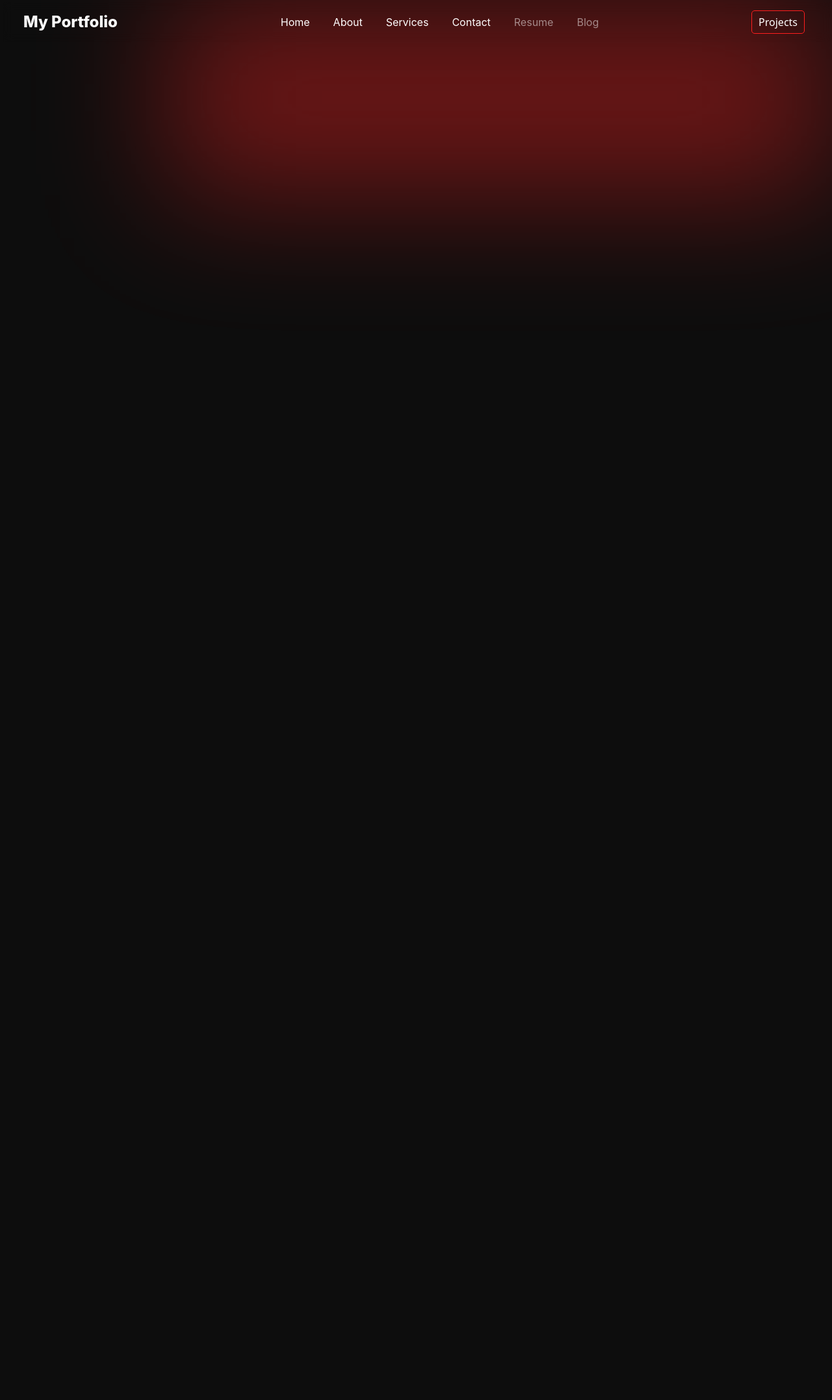
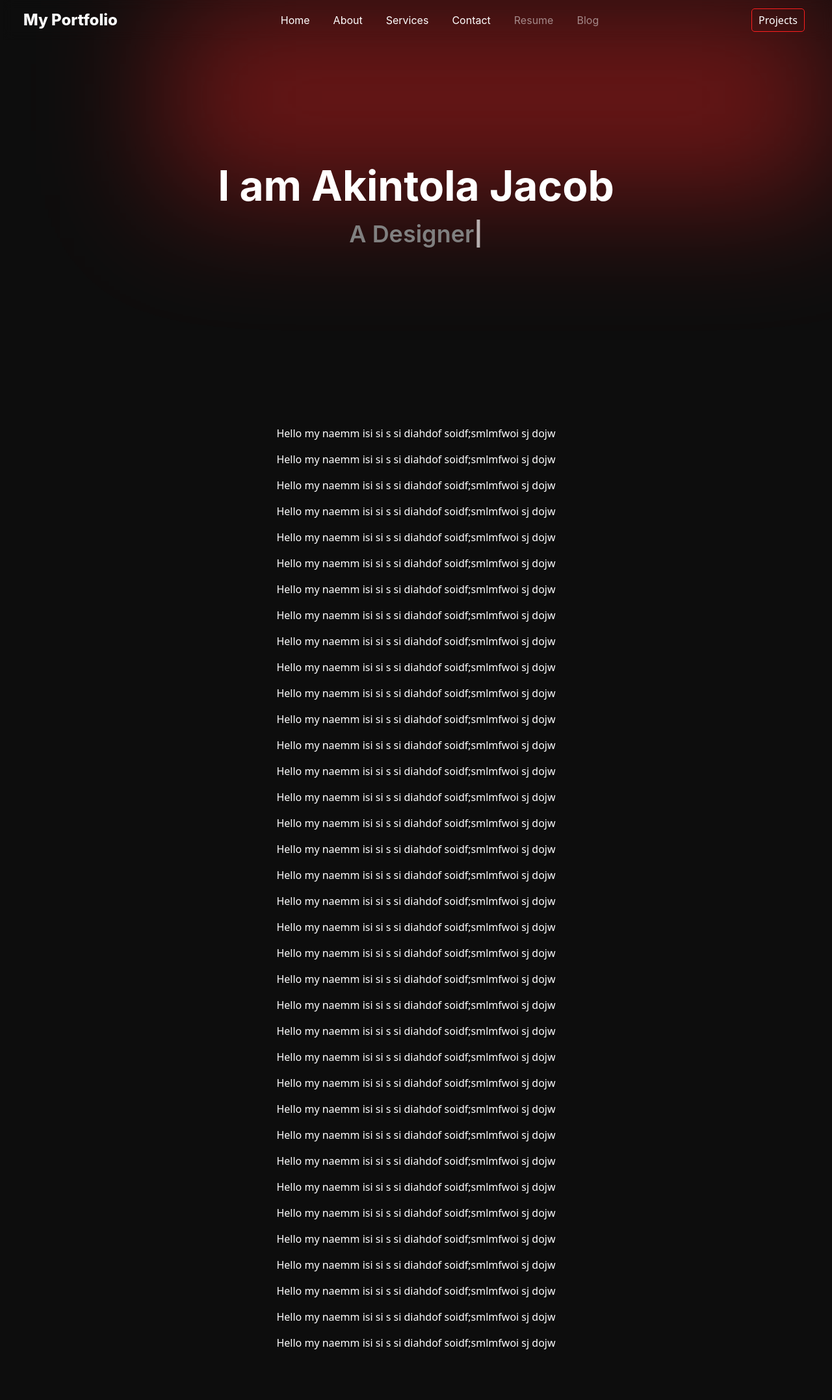
Before and after one commit to jaykobak/portfolio-website, a Flask app: page / in a window 1280 px wide. Shown: the whole page at 65% size. Before the commit the page ends 407 px from the top, so only its background shows below. Run offline with Flask 3, Linux system fonts and the light colour scheme; some libraries are stand-ins or nearby versions.

Commit message:
Achieve desired header

```diff
--- a/static/styles.css
+++ b/static/styles.css
@@ -26,13 +26,18 @@ body {
     backdrop-filter: blur(8px);
     width: 100%;
     opacity: 1;
-    margin-top: 3px;
     margin-left: 4px;
 }
 
 .navbar-brand {
     padding-left: 20px;
 }
+
+@media (max-width: 768px) {
+    .navbar-brand {
+        padding-left: 0;
+    }
+  }
 
 .navbar-nav {
     flex-direction: row;
@@ -46,33 +51,9 @@ body {
     position: relative;
 }
 
-.nav-link::after {
-    content: "";
-    position: absolute;
-    left: 0;
-    bottom: 7px;
-    height: 2px;
-    width: 0;
-    background-color: white;
-    transition: width 0.3s ease;
-}
-
-.nav-link:hover::after {
-    width: 100%;
-}
-
-/* Styles for smaller screens */
-@media (max-width: 768px) {
-    .nav-link:hover {
-        color: red !important;
-    }
-
-    /* Disable the underline effect on smaller screens */
-    .nav-link::after {
-        width: 0;
-        background-color: transparent;
-        color: red;
-    }
+/* Hover effect for the navlink */
+.nav-link:hover {
+    color: rgb(254, 57, 57) !important;
 }
 
 .disabled-link {
@@ -114,6 +95,7 @@ body {
     flex: none;
     flex-direction: column;
     position: relative;
+    padding-top: 56px;
     min-height: 100vh;
     justify-content: center;
     overflow: hidden;
@@ -140,6 +122,66 @@ body {
     z-index: 1;
 }
 
+/* Styling for the main header */
+.main-header {
+    text-align: center;
+    padding: 15% 20px;
+    margin: 0 auto;
+    max-width: 100%;
+    z-index: 3;
+}
+
+@media (max-width: 768px) {
+    .main-header {
+        padding: 30% 20px;
+    }
+  }
+
+/* Styling for the h2 element */
+.main-header h2 {
+    font-size: 64px;
+    color: white !important;
+}
+
+/* Styling for the paragraph */
+.main-header p {
+    font-size: 36px;
+    color: grey;
+}
+
+/* Responsive design for smaller screens */
+@media (max-width: 768px) {
+    .main-header h2 {
+        font-size: 40px;
+    }
+
+    .main-header p {
+        font-size: 25px;
+    }
+}
+
+.typed {
+    position: relative;
+    color: inherit;
+    padding-bottom: 5px;
+}
+
+.typed-cursor {
+    font-weight: bold;
+    color: white;
+    animation: blink 0.7s infinite;
+}
+
+@keyframes blink {
+    0%, 100% {
+        opacity: 1;
+    }
+    50% {
+        opacity: 0;
+    }
+}
+
+
 h1,
 h2 {
     color: white;
@@ -162,20 +204,58 @@ h2 {
     font-weight: 300;
     font-style: normal;
   }
-/* .navbar-brand {
-    font-size: 1.5rem;
-    margin: 10px;
-    padding: 10px;
-  }
 
-  .nav-link {
-    font-size: 1.2rem;
-    margin: 10px;
-    padding: 10px;
-  }
+.inter-main_header {
+    font-family: "Inter", sans-serif;
+    font-optical-sizing: auto;
+    font-weight: 700;
+    font-style: normal;
+}
 
-  body {
-    margin: 20px;
-    padding: 20px;
-    border: 1px solid #ccc;
-  } */
+.inter-main-header-paragraph {
+    font-family: "Inter", sans-serif;
+    font-optical-sizing: auto;
+    font-weight: 600;
+    font-style: normal;
+}
+
+/* Fade in animation */
+.fade-in {
+    opacity: 0;
+    animation: fadeInAnimation 1s ease forwards;
+    animation-delay: 0.5s;
+}
+
+.fade-in:nth-child(2) {
+    animation-delay: 1s;
+}
+
+.fade-in:nth-child(3) {
+    animation-delay: 2s;
+}
+
+.fade-in:nth-child(4) {
+    animation-delay: 3s;
+}
+
+@keyframes fadeInAnimation {
+    from {
+        opacity: 0;
+        transform: translateY(20px);
+    }
+    to {
+        opacity: 1;
+        transform: translateY(0);
+    }
+}
+
+.svgContainer {
+    width: 100%;
+    height: 100%;
+    aspect-ratio: inherit;
+}
+
+svg {
+    width: 100%;
+    height: 100%;
+}
--- a/templates/index.html
+++ b/templates/index.html
@@ -6,10 +6,12 @@
     <link rel="stylesheet" href="/static/styles.css">
     <link href="https://cdn.jsdelivr.net/npm/bootstrap@5.3.3/dist/css/bootstrap.min.css" rel="stylesheet" integrity="sha384-QWTKZyjpPEjISv5WaRU9OFeRpok6YctnYmDr5pNlyT2bRjXh0JMhjY6hW+ALEwIH" crossorigin="anonymous">
     <title>Portfolio Website</title>
+    <!-- Include Typed.js from CDN -->
+    <script src="https://cdn.jsdelivr.net/npm/typed.js@2.0.12"></script>
 </head>
 <body>
     <!-- Navigation Bar -->
-    <nav class="navbar navbar-expand-md navbar-dark fixed-top">
+    <nav class="navbar navbar-expand-md navbar-dark fixed-top fade-in">
         <div class="container-fluid">
             <a class="navbar-brand inter-navbar-brand" href="#" style="font-size: 1.5rem;">My Portfolio</a>
             <button class="navbar-toggler" type="button" data-bs-toggle="collapse" data-bs-target="#navbarNav" aria-controls="navbarNav" aria-expanded="false" aria-label="Toggle navigation">
@@ -40,14 +42,71 @@
             <button class="border-button">Projects</button>
         </div>
     </nav>
-
-    <!-- Main Content -->
+    <!-- Header -->
     <div class="main_bg">
         <div class="gradient_bg"></div>
+        <header class="main-header  fade-in">
+            <h2 class="inter-main_header">I am Akintola Jacob</h2>
+            <p class="inter-main-header-paragraph">
+                A <span class="typed"></span>
+                <span class="typed-cursor typed-cursor--blink" aria-hidden="true"></span>
+            </p>
+        </header>
 
+
+        <!-- Contenct section -->
+         <div class="content-section  fade-in">
+            <p>Hello my naemm isi si s si diahdof soidf;smlmfwoi sj dojw </p>
+            <p>Hello my naemm isi si s si diahdof soidf;smlmfwoi sj dojw </p>
+            <p>Hello my naemm isi si s si diahdof soidf;smlmfwoi sj dojw </p>
+            <p>Hello my naemm isi si s si diahdof soidf;smlmfwoi sj dojw </p>
+            <p>Hello my naemm isi si s si diahdof soidf;smlmfwoi sj dojw </p>
+            <p>Hello my naemm isi si s si diahdof soidf;smlmfwoi sj dojw </p>
+            <p>Hello my naemm isi si s si diahdof soidf;smlmfwoi sj dojw </p>
+            <p>Hello my naemm isi si s si diahdof soidf;smlmfwoi sj dojw </p>
+            <p>Hello my naemm isi si s si diahdof soidf;smlmfwoi sj dojw </p>
+            <p>Hello my naemm isi si s si diahdof soidf;smlmfwoi sj dojw </p>
+            <p>Hello my naemm isi si s si diahdof soidf;smlmfwoi sj dojw </p>
+            <p>Hello my naemm isi si s si diahdof soidf;smlmfwoi sj dojw </p>
+            <p>Hello my naemm isi si s si diahdof soidf;smlmfwoi sj dojw </p>
+            <p>Hello my naemm isi si s si diahdof soidf;smlmfwoi sj dojw </p>
+            <p>Hello my naemm isi si s si diahdof soidf;smlmfwoi sj dojw </p>
+            <p>Hello my naemm isi si s si diahdof soidf;smlmfwoi sj dojw </p>
+            <p>Hello my naemm isi si s si diahdof soidf;smlmfwoi sj dojw </p>
+            <p>Hello my naemm isi si s si diahdof soidf;smlmfwoi sj dojw </p>
+            <p>Hello my naemm isi si s si diahdof soidf;smlmfwoi sj dojw </p>
+            <p>Hello my naemm isi si s si diahdof soidf;smlmfwoi sj dojw </p>
+            <p>Hello my naemm isi si s si diahdof soidf;smlmfwoi sj dojw </p>
+            <p>Hello my naemm isi si s si diahdof soidf;smlmfwoi sj dojw </p>
+            <p>Hello my naemm isi si s si diahdof soidf;smlmfwoi sj dojw </p>
+            <p>Hello my naemm isi si s si diahdof soidf;smlmfwoi sj dojw </p>
+            <p>Hello my naemm isi si s si diahdof soidf;smlmfwoi sj dojw </p>
+            <p>Hello my naemm isi si s si diahdof soidf;smlmfwoi sj dojw </p>
+            <p>Hello my naemm isi si s si diahdof soidf;smlmfwoi sj dojw </p>
+            <p>Hello my naemm isi si s si diahdof soidf;smlmfwoi sj dojw </p>
+            <p>Hello my naemm isi si s si diahdof soidf;smlmfwoi sj dojw </p>
+            <p>Hello my naemm isi si s si diahdof soidf;smlmfwoi sj dojw </p>
+            <p>Hello my naemm isi si s si diahdof soidf;smlmfwoi sj dojw </p>
+            <p>Hello my naemm isi si s si diahdof soidf;smlmfwoi sj dojw </p>
+            <p>Hello my naemm isi si s si diahdof soidf;smlmfwoi sj dojw </p>
+            <p>Hello my naemm isi si s si diahdof soidf;smlmfwoi sj dojw </p>
+            <p>Hello my naemm isi si s si diahdof soidf;smlmfwoi sj dojw </p>
+            <p>Hello my naemm isi si s si diahdof soidf;smlmfwoi sj dojw </p>
+         </div>
     </div>
 
     <!-- Bootstrap JS Bundle with Popper -->
     <script src="https://cdn.jsdelivr.net/npm/bootstrap@5.3.3/dist/js/bootstrap.bundle.min.js" integrity="sha384-YvpcrYf0tY3lHB60NNkmXc5s9fDVZLESaAA55NDzOxhy9GkcIdslK1eN7N6jIeHz" crossorigin="anonymous"></script>
+    <!-- Dynamic typing effect JS -->
+    <script>
+        // Initialize Typed.js
+        var typed = new Typed('.typed', {
+            strings: ["Backend Developer", "Designer", "Fullstack Developer", "Freelancer", "Content Creator", "Tech Enthusiast"],
+            typeSpeed: 100,
+            backSpeed: 50,
+            backDelay: 2000,
+            loop: true
+        });
+    </script>
 </body>
 </html>
```
